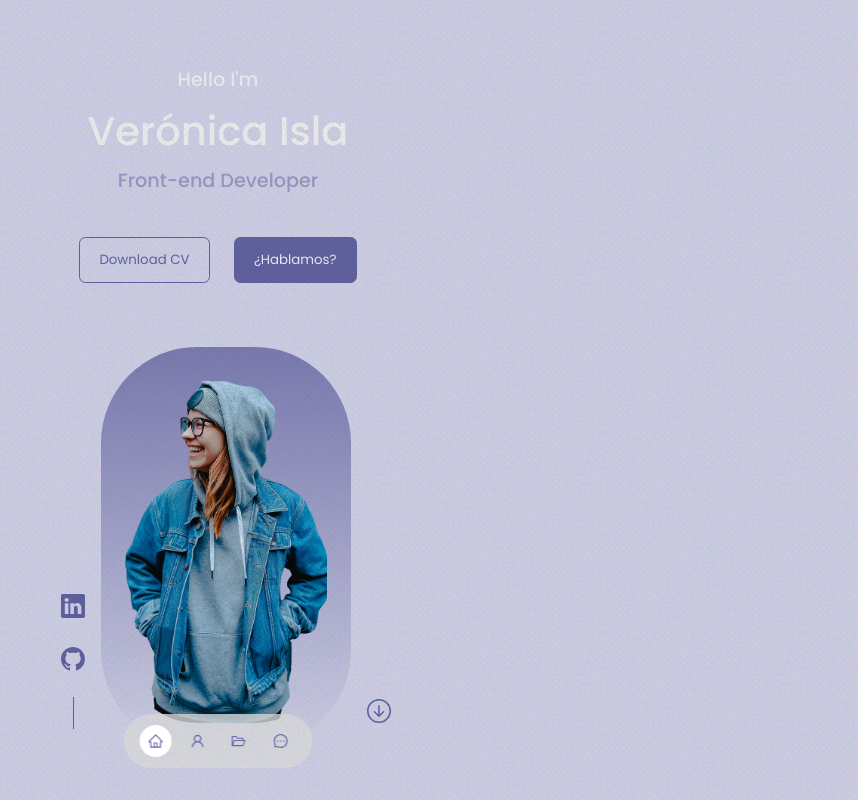
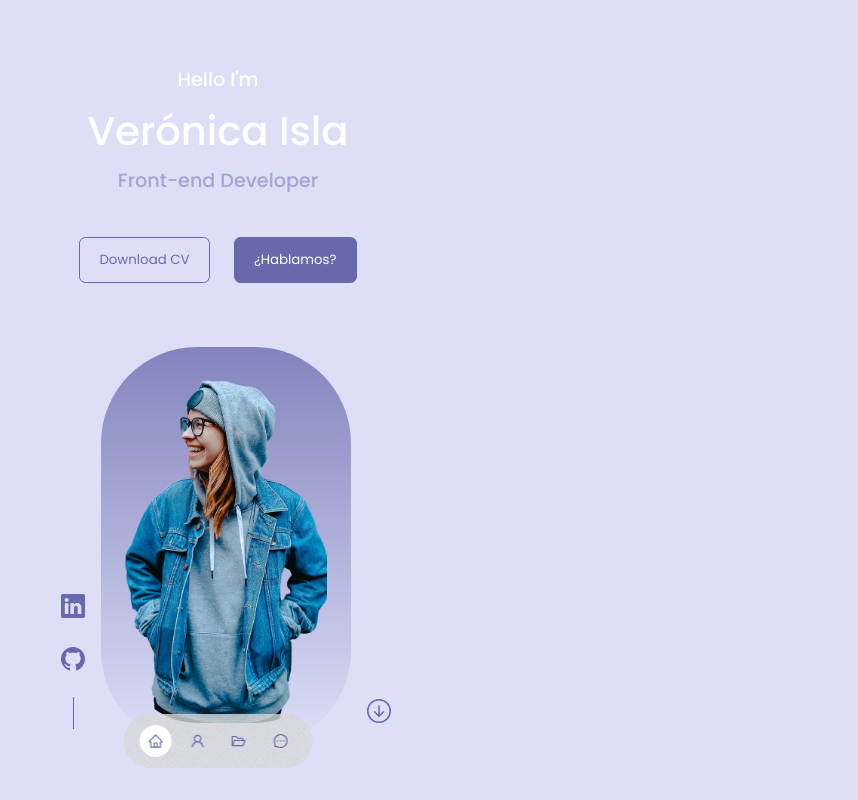
Before and after one commit to veroisla/Portfolio, a React (Create React App) app: page /#/ in a window 1280 px wide. Shown: the top 800 px of the page, without its empty margins (422-1280 px from the left). Built offline with nearby package versions, Linux system fonts and the light colour scheme.

Commit message:
try new colors

```diff
--- a/src/components/Header.js
+++ b/src/components/Header.js
@@ -5,12 +5,13 @@ import CV from '../CV.pdf';
 import ME from '../images/mee.jpg';
 import { BsArrowDownCircle } from 'react-icons/bs';
 import HeaderSocials from './HeaderSocials';
-
+import lines from '../images/lines.png';
 function Header() {
   return (
     <header className="header" id="home">
       <h5 className="header__hello">Hello I'm</h5>
       <h1 className="header__animation">Verónica Isla</h1>
+      {/* <img className="line" src={lines} alt="line"></img> */}
       <h5 className="header__frontEnd">Front-end Developer</h5>
       <div className="header__btn--div">
         <button type="button" className="btn header__btn--cv">
--- a/src/styles/Components/Header.scss
+++ b/src/styles/Components/Header.scss
@@ -14,10 +14,25 @@
     height: 100vh;
     position: relative;
 
+    // &::after{
+    // content: "";
+    // position: absolute;
+    // bottom: 0;
+    // left: 0;
+    // z-index: -2;
+    // width: 0;
+    // height: 0;
+    // border-color: transparent transparent transparent #fff;
+    // border-style: solid;
+    // border-width: 20vw 0 0 100vw;
+    // }
+
+
  //TEXT
 
  &__hello {
      font-size: 1.2rem;
+    //  text-shadow: -1px 0 #000, 0 1px #000, 1px 0 #000, 0 -1px #000;
 
  }
 
@@ -129,3 +144,8 @@
  }
 
 }
+
+
+.line {
+    width: 70px;
+}
--- a/src/styles/Core/Variables.scss
+++ b/src/styles/Core/Variables.scss
@@ -29,13 +29,22 @@ $--color-bg3: hsl(239, 26%, 93%);
 $--color-bg4: hsl(239, 39%, 83%);
 $--color-bg5:hsl(239, 31%, 63%);
 
+
+
 $--color-primary: hsl(239, 29%, 54%);
+
 $--color-primary2:hsl(238, 34%, 38%);
 $--color-primary2:hsl(237, 32%, 27%);
 
 $--color-img: hsl(239, 31%, 63%);
 
-
+// // YELLOW ??;$--color-bg:  #f5df4d;
+//    $color-primary: #ffd86a;
+//     $--color-secondary: #839a66;
+//     $--color-secondary-initial: #e0998e;
+//    $--color-bg5: WHITE;
+//     $--color-bg5:#337ab7;
+//     $--color-primary:#337ab7;
 
 //SIZES
 $--container-width-lg: 75%;
@@ -100,14 +109,14 @@ img {
 
 //TEXTURE BACKGROUND WEB
 
-.paperOverlay {
-    position: absolute;
-    top: 0;
-    bottom: 0;
-    left: 0;
-    right: 0;
-    background-repeat: repeat;
-    background-image:  url(../../images/billie-holiday.png);
-    mix-blend-mode: multiply;
-    pointer-events: none;
-}
+// .paperOverlay {
+//     position: absolute;
+//     top: 0;
+//     bottom: 0;
+//     left: 0;
+//     right: 0;
+//     background-repeat: repeat;
+//     background-image:  url(../../images/billie-holiday.png);
+//     mix-blend-mode: multiply;
+//     pointer-events: none;
+// }
```
Also changed, not shown: src/images/lines.png (added), src/images/women.png (added).
